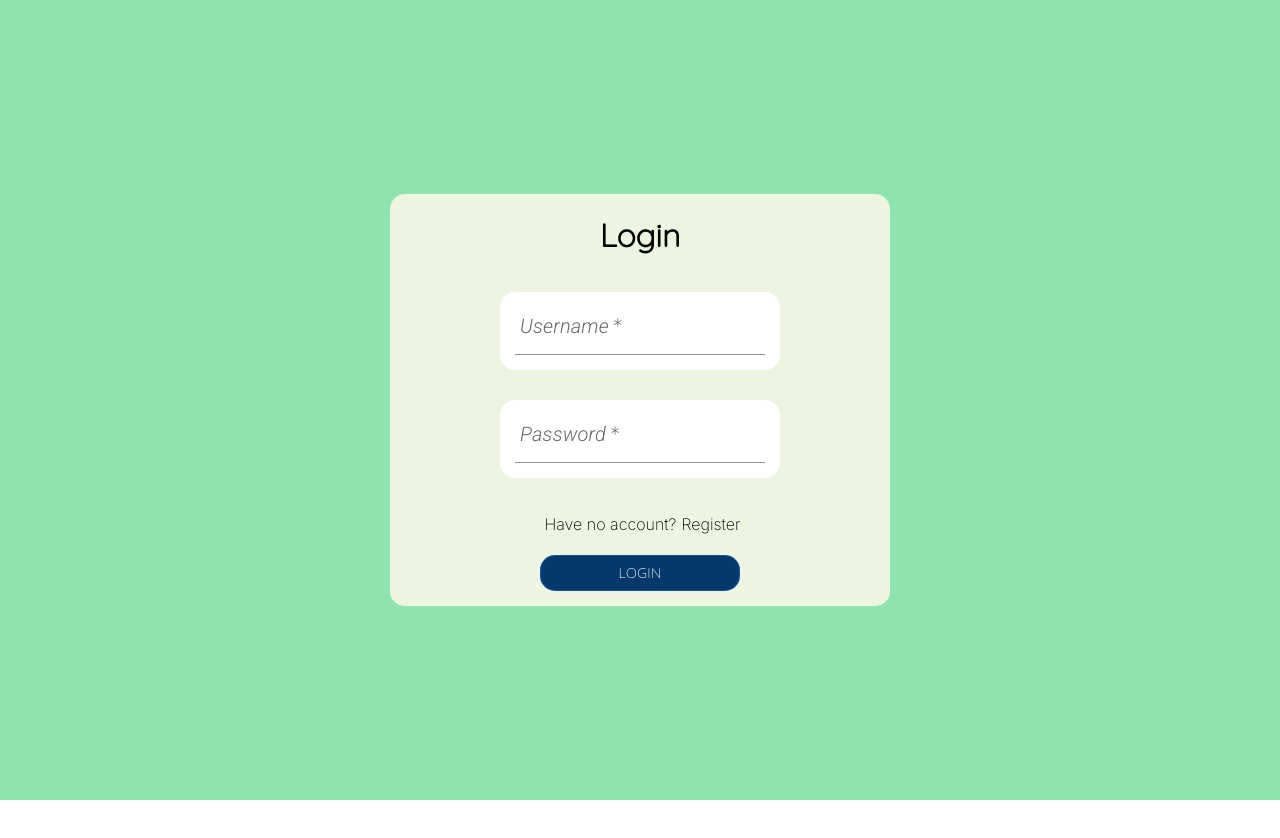
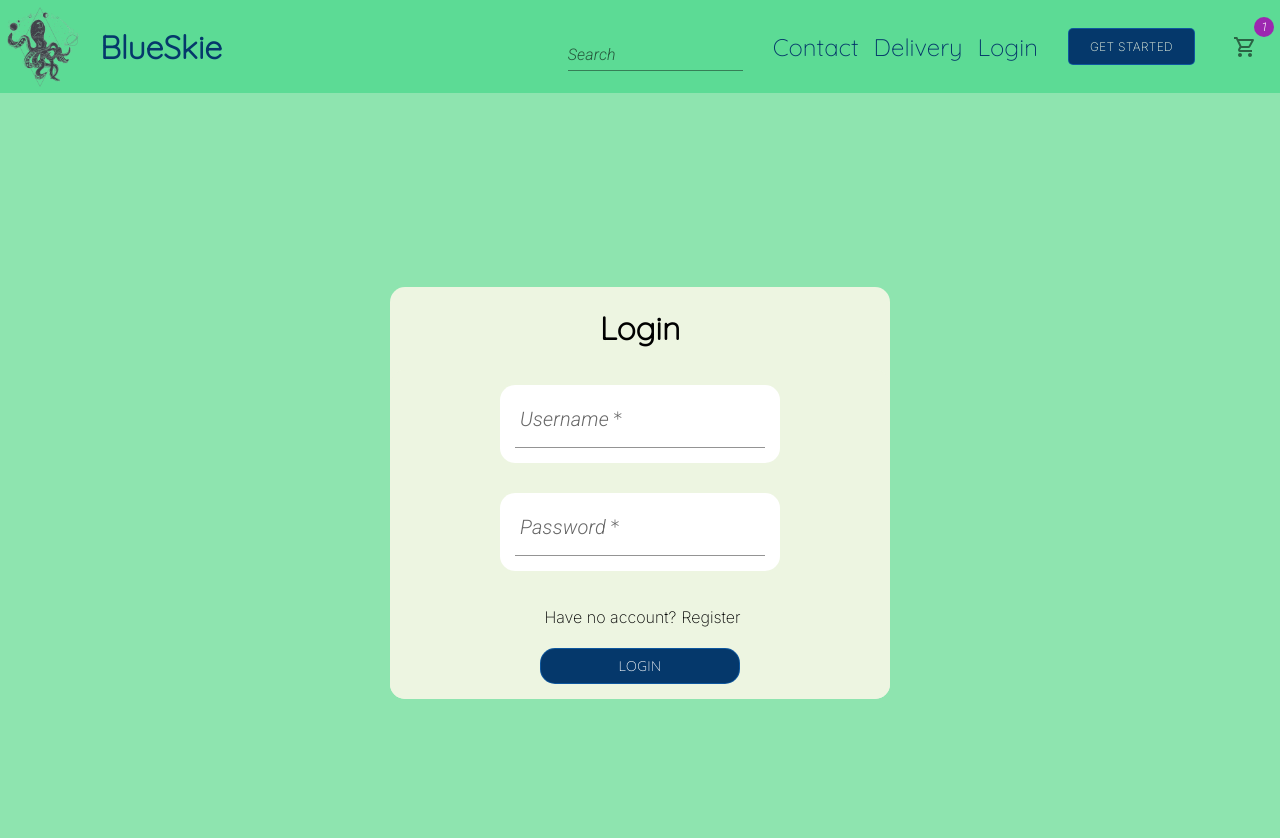
Before and after one commit to RichardPlangar/E-Commerce, a React (Create React App) app in the folder Frontend/: page /login in a window 1280 px wide. Shown: the top 838 px of the page. Before the commit the page ends 800 px from the top, so only its background shows below. Built offline with nearby package versions, Linux system fonts and the light colour scheme; the HTML template or start-up script is replaced by a standard one; a web font is replaced by a local one.

Commit message:
products component has been added to the app

```diff
--- a/Frontend/src/App.tsx
+++ b/Frontend/src/App.tsx
@@ -2,6 +2,7 @@ import './App.css';
 import { BrowserRouter as Router, Route, Routes } from 'react-router-dom';
 import Login from './pages/Login/Login';
 import Registration from './pages/Registration/Registration';
+import Products from './pages/Main/Main';
 import Header from './components/Header/Header';
 import { NotFound } from './pages/NotFound/NotFound';
 
@@ -9,8 +10,9 @@ function App() {
   return (
     <div className="App">
       <Router>
+        <Header></Header>
         <Routes>
-          <Route path="/" element={<Header />}></Route>
+          <Route path="/" element={<Products />}></Route>
           <Route path="/login" element={<Login />}></Route>
           <Route path="/register" element={<Registration />}></Route>
           <Route path="*" element={<NotFound />}></Route>
```
